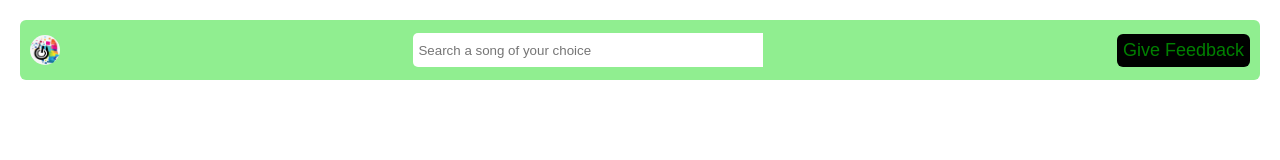
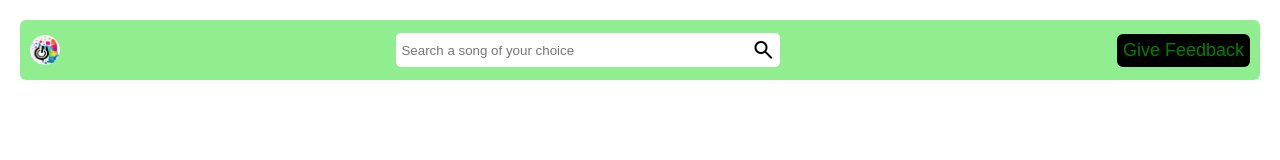
Before and after one commit to arumugarajajo/Qtify-navbar, a React (Create React App) app: page / in a window 1280 px wide. Shown: the top 160 px of the page. Built offline with nearby package versions, Linux system fonts and the light colour scheme.

Commit message:
C4: Search Bar

```diff
--- a/src/App.js
+++ b/src/App.js
@@ -7,7 +7,7 @@ function App() {
         <img src={logo} alt="logo" />
         <div className="searchbar">
           <input type="text" placeholder="Search a song of your choice" />
-          {/* <span class="material-symbols-outlined">search</span> */}
+          <span class="material-symbols-outlined">search</span>
         </div>
         <button>Give Feedback</button>
       </div>
```
